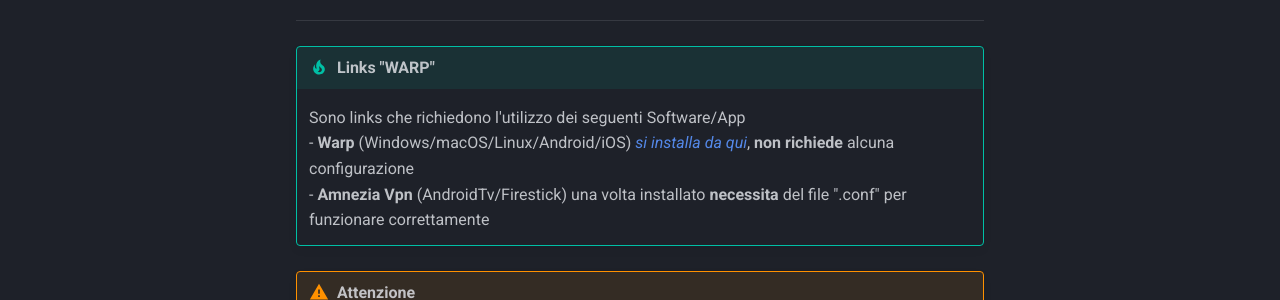
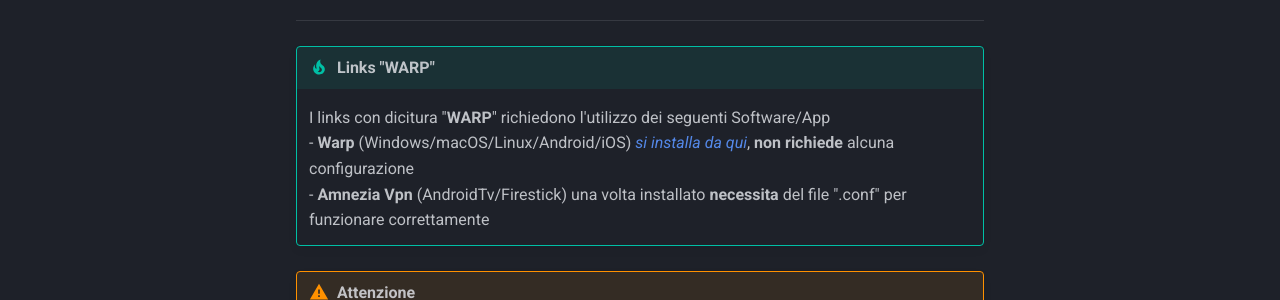
Before and after one commit to campipaolo/Mandrakodi-Wiki, an MkDocs documentation site: the page built from docs/guide/warp_wireguard.md, in a window 1280 px wide and 900 px high. Shown: the part 282-582 px from the top of the window. Built offline with MkDocs 1.6.1 and Material for MkDocs 9.7.7, drawn with Linux system fonts in a browser that asks for light colours.

Commit message:
warp
fix

```diff
--- a/docs/guide/warp_wireguard.md
+++ b/docs/guide/warp_wireguard.md
@@ -3,7 +3,7 @@
 ------
 
 !!! tip "Links "WARP""
-    Sono links che richiedono l'utilizzo dei seguenti  Software/App  <br>    - **Warp** (Windows/macOS/Linux/Android/iOS) *[si installa da qui](https://one.one.one.one)*, **non richiede** alcuna configurazione <br>    - **Amnezia Vpn** (AndroidTv/Firestick) una volta installato **necessita** del file ".conf" per funzionare correttamente
+    I links con dicitura "**WARP**" richiedono l'utilizzo dei seguenti  Software/App  <br>    - **Warp** (Windows/macOS/Linux/Android/iOS) *[si installa da qui](https://one.one.one.one)*, **non richiede** alcuna configurazione <br>    - **Amnezia Vpn** (AndroidTv/Firestick) una volta installato **necessita** del file ".conf" per funzionare correttamente
 
 !!! warning "Attenzione"
     File ".conf" è utilizzabile su *più dispositivi contemporaneamente* da stessa rete e tra reti diverse <br> **Sconsigliamo** di **condividere** il proprio file .conf **con più utenti**, ad esagerare finisce che Cloudlfare poi impone un   file diverso per ogni dispositivo e pure per ogni tipologia di rete....
```
